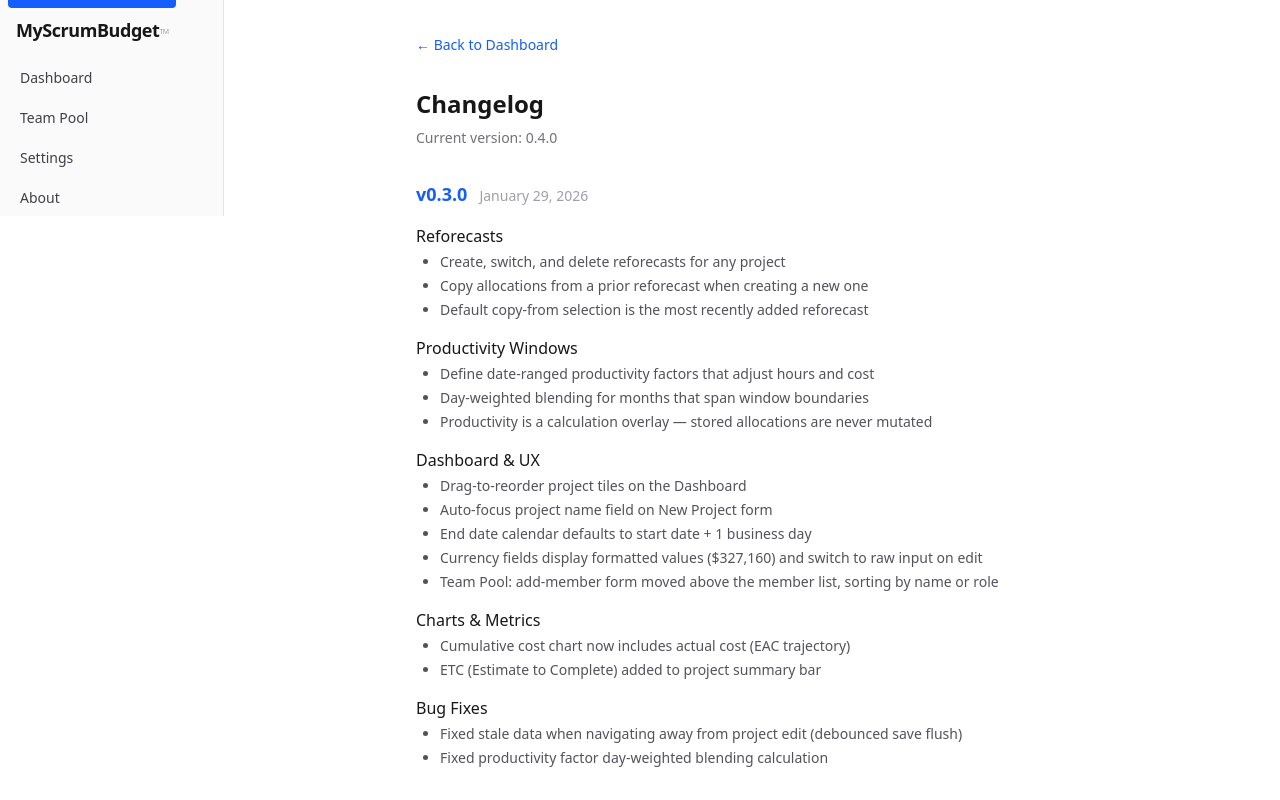
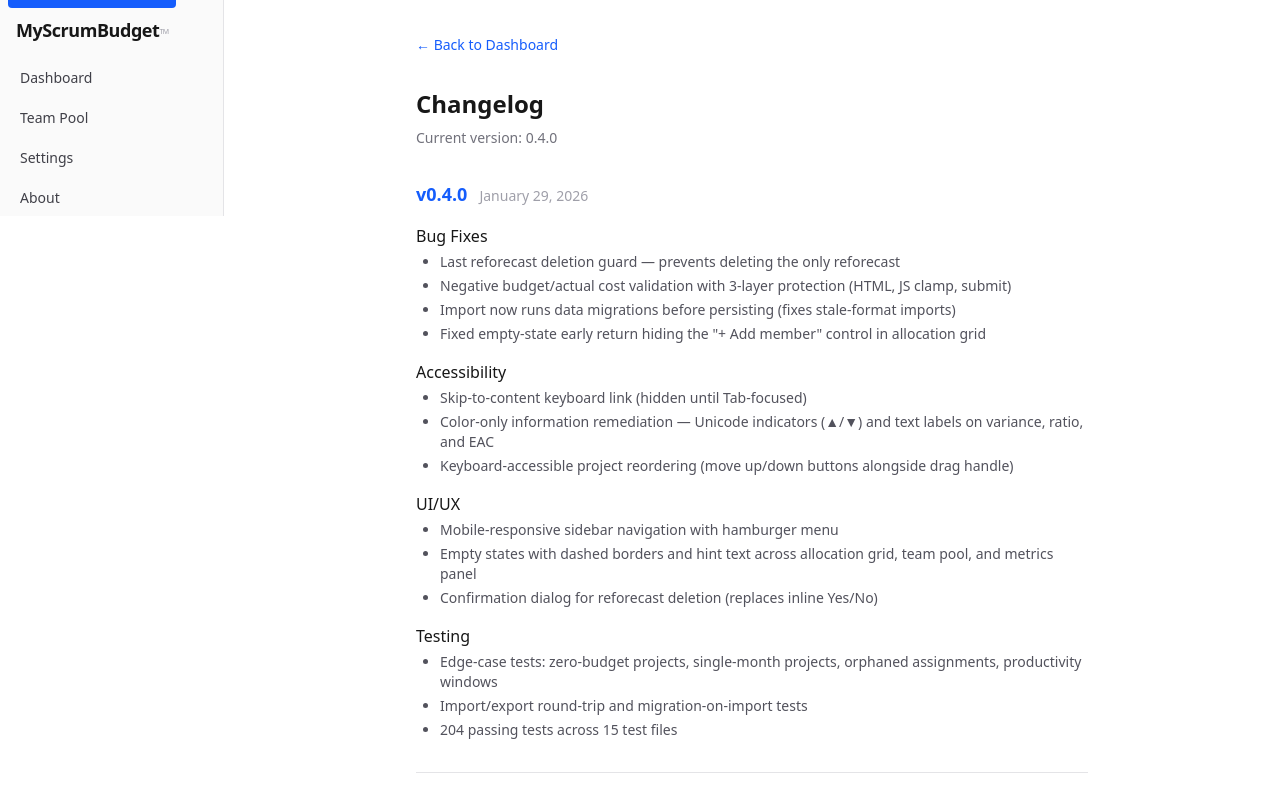
Before and after one commit to famousdavis/myscrumbudget-web, a Next.js app: page /changelog in a window 1280 px wide. Shown: the top 800 px of the page. Built offline with nearby package versions, Linux system fonts and the light colour scheme.

Commit message:
docs: add v0.4.0 changelog entry and create CHANGELOG.md
Adds the v0.4.0 release notes (bug fixes, accessibility, UI/UX,
testing) to both the changelog page component and a new CHANGELOG.md
at the project root.

Co-Authored-By: Claude Opus 4.5 <noreply@anthropic.com>

```diff
--- a/src/app/changelog/page.tsx
+++ b/src/app/changelog/page.tsx
@@ -11,6 +11,45 @@ interface ChangelogEntry {
 }
 
 const CHANGELOG: ChangelogEntry[] = [
+  {
+    version: '0.4.0',
+    date: '2026-01-29',
+    sections: [
+      {
+        title: 'Bug Fixes',
+        items: [
+          'Last reforecast deletion guard — prevents deleting the only reforecast',
+          'Negative budget/actual cost validation with 3-layer protection (HTML, JS clamp, submit)',
+          'Import now runs data migrations before persisting (fixes stale-format imports)',
+          'Fixed empty-state early return hiding the "+ Add member" control in allocation grid',
+        ],
+      },
+      {
+        title: 'Accessibility',
+        items: [
+          'Skip-to-content keyboard link (hidden until Tab-focused)',
+          'Color-only information remediation — Unicode indicators (\u25B2/\u25BC) and text labels on variance, ratio, and EAC',
+          'Keyboard-accessible project reordering (move up/down buttons alongside drag handle)',
+        ],
+      },
+      {
+        title: 'UI/UX',
+        items: [
+          'Mobile-responsive sidebar navigation with hamburger menu',
+          'Empty states with dashed borders and hint text across allocation grid, team pool, and metrics panel',
+          'Confirmation dialog for reforecast deletion (replaces inline Yes/No)',
+        ],
+      },
+      {
+        title: 'Testing',
+        items: [
+          'Edge-case tests: zero-budget projects, single-month projects, orphaned assignments, productivity windows',
+          'Import/export round-trip and migration-on-import tests',
+          '204 passing tests across 15 test files',
+        ],
+      },
+    ],
+  },
   {
     version: '0.3.0',
     date: '2026-01-29',
```
Also changed, not shown: 1 other file (tests, documents, lock files or other folders).
